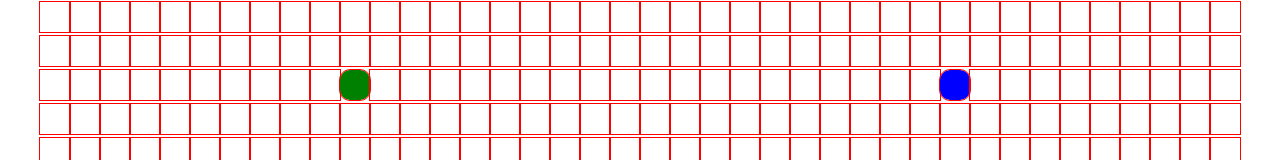
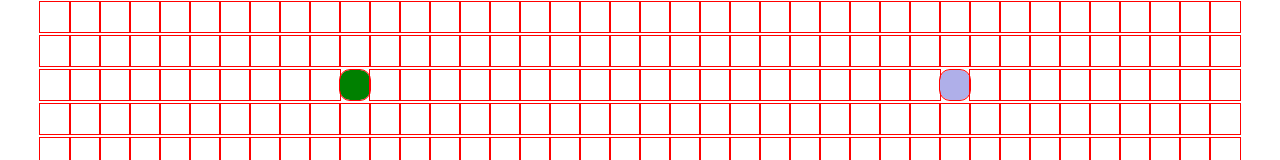
Before and after one commit to pawanbankey/PFV_React, a React (Create React App) app: page / in a window 1280 px wide. Shown: the part 238-398 px from the top of the page. Built offline with nearby package versions, Linux system fonts and the light colour scheme.

Commit message:
Describe your changes here

```diff
--- a/src/PathfinderVisualizer/Node/Node.css
+++ b/src/PathfinderVisualizer/Node/Node.css
@@ -8,7 +8,7 @@
   }
 
   .node-finish {
-    background-color: blue;
+    background-color: rgb(175, 175, 233);
     border-radius: 10px;
   }
 
@@ -31,17 +31,17 @@
   @keyframes visitedAnimation {
     0% {
       transform: scale(0.3);
-      background-color: rgba(0, 0, 66, 0.75);
+      background-color: rgba(223, 66, 113, 0.75);
       border-radius: 100%;
     }
 
     50% {
-      background-color: rgba(17, 104, 217, 0.75);
+      background-color: rgba(20, 97, 197, 0.75);
     }
 
     75% {
       transform: scale(1.1);
-      background-color: rgba(0, 217, 159, 0.75);
+      background-color: rgba(223, 247, 13, 0.75);
     }
 
     100% {
```
